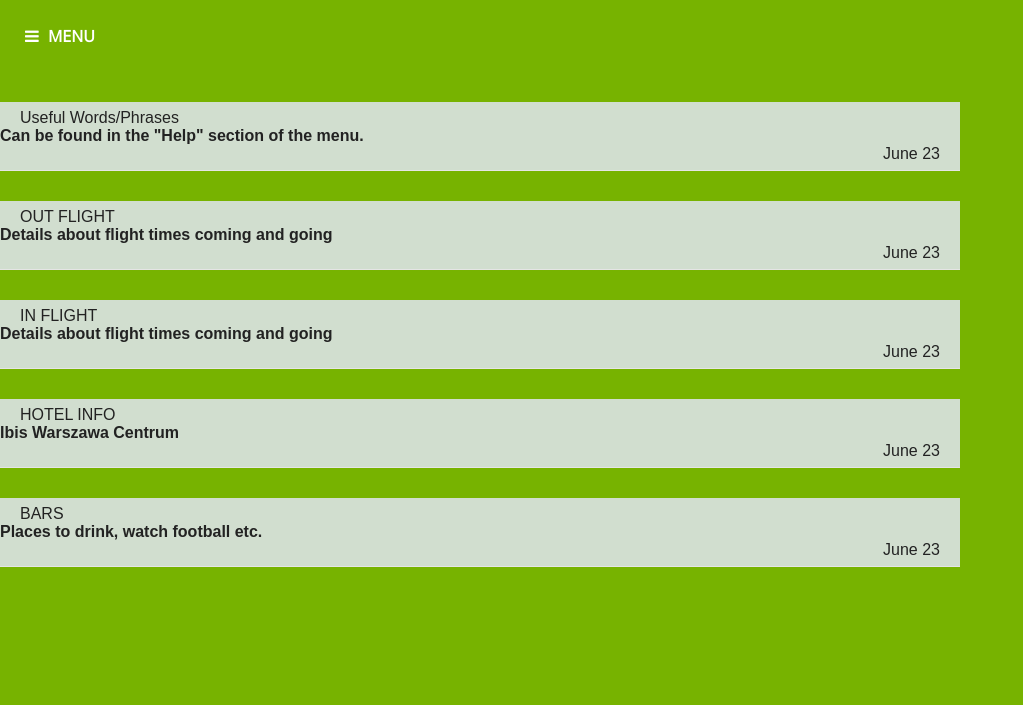
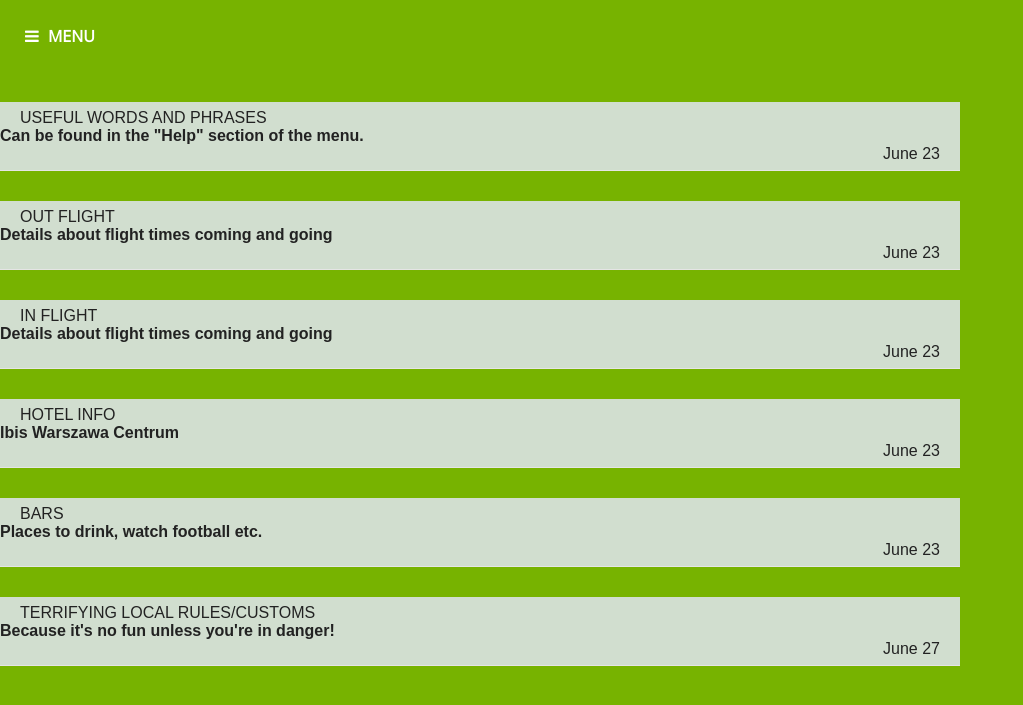
Before and after one commit to PonchoD/PonchoD.github.io, a Jekyll site: the page index.html, which Jekyll copies as it is, in a window 1280 px wide. Shown: the top 705 px of the page, without its empty margins (0-1023 px from the left). Built offline with Jekyll 4.4.1, drawn with Linux system fonts in a browser that asks for light colours; nearby versions of some CDN libraries.

Commit message:
Add files via upload

```diff
--- a/index.html
+++ b/index.html
@@ -33,7 +33,7 @@
         <div class="item row">
           <div class="col-xs-3">
 			<!-- <p><img src="images/anthony_icon.png" height="80" width="60"></p>-->
-		    <p class="source">Useful Words/Phrases</p>
+		    <p class="source">USEFUL WORDS AND PHRASES</p>
           </div>
           <div class="col-xs-6">
             <p class="title">Can be found in the "Help" section of the menu.</p>
@@ -240,6 +240,74 @@
       </div>
     </div>
 
+	    <div class="articles container">
+      <div class="article current">
+        <div class="item row">
+          <div class="col-xs-3">
+			<!-- <p><img src="images/anthony_icon.png" height="80" width="60"></p>-->
+		    <p class="source">TERRIFYING LOCAL RULES/CUSTOMS</p>
+          </div>
+          <div class="col-xs-6">
+            <p class="title">Because it's no fun unless you're in danger!</p>
+          </div>
+          <div class="col-xs-3">
+            <p class="pubdate">June 27</p>
+          </div>
+        </div>
+        <div class="description row">
+          <div class="col-xs-3">&nbsp;</div>
+          <div class="col-xs-6">
+            <h1>Don't forget, follow the rules or it's hi ho prison you go!</h1>
+            <p>
+			<ul>
+				<li>There is a strict ban on drinking in public places in Poland and police can impose fines of up to 100zl (about 	&#163;20); of more concern is that it is technically illegal to be drunk in public and you could end up in the drunk tank. Tied to a bed after being stripped, so be advised not to push your luck with Polish police.
+				<p>&nbsp;</p>
+				<p><img src="images/drunk_tank_poland.jpg"></p>
+				<p>I already regret giving Chet ideas.</p>
+				<p>&nbsp;</p>
+				</li>
+				<p>&nbsp;</p>
+				<li>Jaywalking is a thing here. Cross the road at the wrong spot and the first thing police will ask for is a 'legitimacja' or an official ID. (Always have some form of official ID). You will also be charged 500zl, so find a crossing.</li>
+				<p>&nbsp;</p>
+				<li>Polish drivers don't stop at zebra crossings. Ever. Don't tempt them. And do remember to look right...Poland has one of the worst road safety records in Europe</li>
+				<p>&nbsp;</p>
+				<li>Shops shut on Saturdays at 2pm, so get your bottles of water when we land.</li>
+				<p>&nbsp;</p>
+				<li>Never say 'thank you' when handing over the money after a meal, if you do expect change, because the waiter will assume they can keep it.</li>
+				<p>&nbsp;</p>
+				<li>If you tender anything bigger than a 10zl note in shops you will almost always be asked for something smaller.</li>
+				<p>&nbsp;</p>
+				<li>Smoking - Banned in pubs which are smaller than 100 square meters or 1 room, but a pack of 20 will cost me &#163;2 so win some lose some. Also if you are going for a smoke with no outdoor tables, leave your pint, otherwise this is drinking outdoors (see point 1).</li>
+				<p>&nbsp;</p>
+				<li>There is no shortage of public toilets but expect to pay a nominal fee because they are manned by an irritable old lady constantly cleaned.</li>
+				<p>&nbsp;</p>
+				<li>It's Central Europe you are in, not Eastern Europe, which is composed of the states that followed the break-up of the USSR. Never, ever, use any German or Russian in fun or you'll have your head stoved in.</li>
+				<p>&nbsp;</p>
+				<li>Buy tram/bus tickets from the larger stations, kiosks, and on the vehicles themselves. And then validate it when on the tram/bus, plain clothes bastards exist to fine tourists who don't get that even though you bought the ticket, it doesn't mean anything until it's validated.</li>
+				<p>&nbsp;</p>
+				<li>Genuine, regulated taxis will have the rate-per-kilometre displayed in an obvious place (2.80zl - 3.40zl is normal) and an equally obvious meter ticking away as you roll (usually with a minimum fee already displayed when you start). Genuine taxis also look like taxis, with large taxi-company logos and phone numbers emblazoned on them. If you're not sure that the guy toting for fares is a genuine taxi driver, he probably isn't. And even if he is, if he covers the fare meter then expect to be ripped off.</li>
+				<p>&nbsp;</p>
+				<li>Mike! If two gorgeous ladies stop you on the street and invite you for a drink then it's a scam. Follow them to 'a little bar' they know, buy them a couple of cocktails, and you'll find yourself facing a bill for several hundred zl.
+				<p>&nbsp;</p>
+				<p><img src="images/trap.gif"></p>
+				<p>&nbsp;</p>
+				</li>
+				<p>&nbsp;</p>
+				<li>Police are known to be armed with, shotguns with riot batton rounds, dogs trained to aim for the pods, standard 9mm's, and a delightful sonic device that will make you wet yourself. But only when the football is on!
+				<p>&nbsp;</p>
+				<p><iframe width="560" height="315" src="https://www.youtube.com/embed/r0IScBI2APo" frameborder="0" allowfullscreen></iframe></p>
+				<p>&nbsp;</p>
+				</li>
+				<p>&nbsp;</p>
+
+
+			</p>
+          </div>
+          <div class="col-xs-3">&nbsp;</div>
+        </div>
+      </div>
+    </div>
+
     <script src="https://ajax.googleapis.com/ajax/libs/jquery/1.11.1/jquery.min.js"></script>
     <script src="app.js"></script>
 	<!-- Include the Google Maps API library - required for embedding maps -->
```
Also changed, not shown: images/drunk_tank_poland.jpg (added), images/trap.gif (added).
